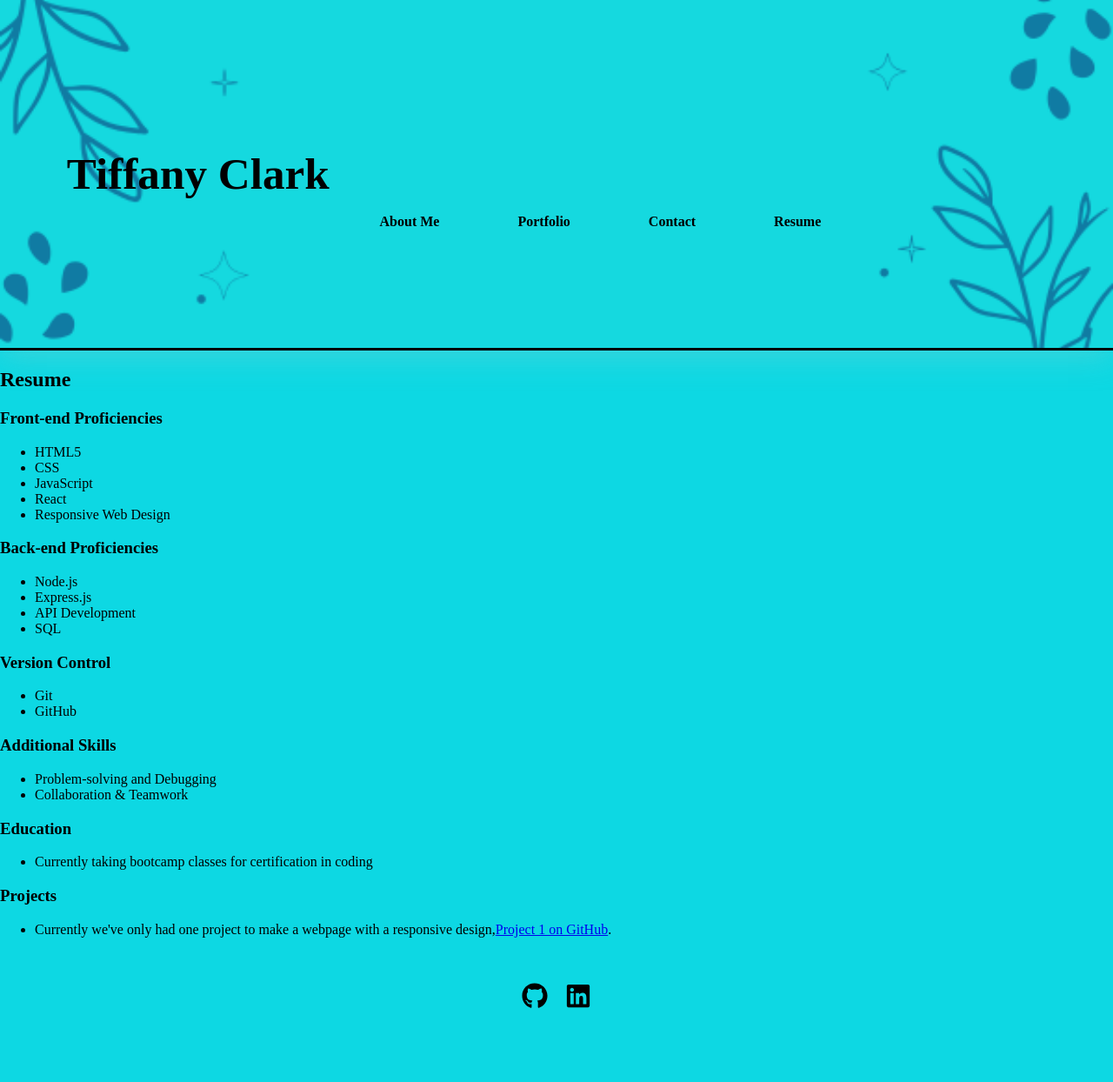
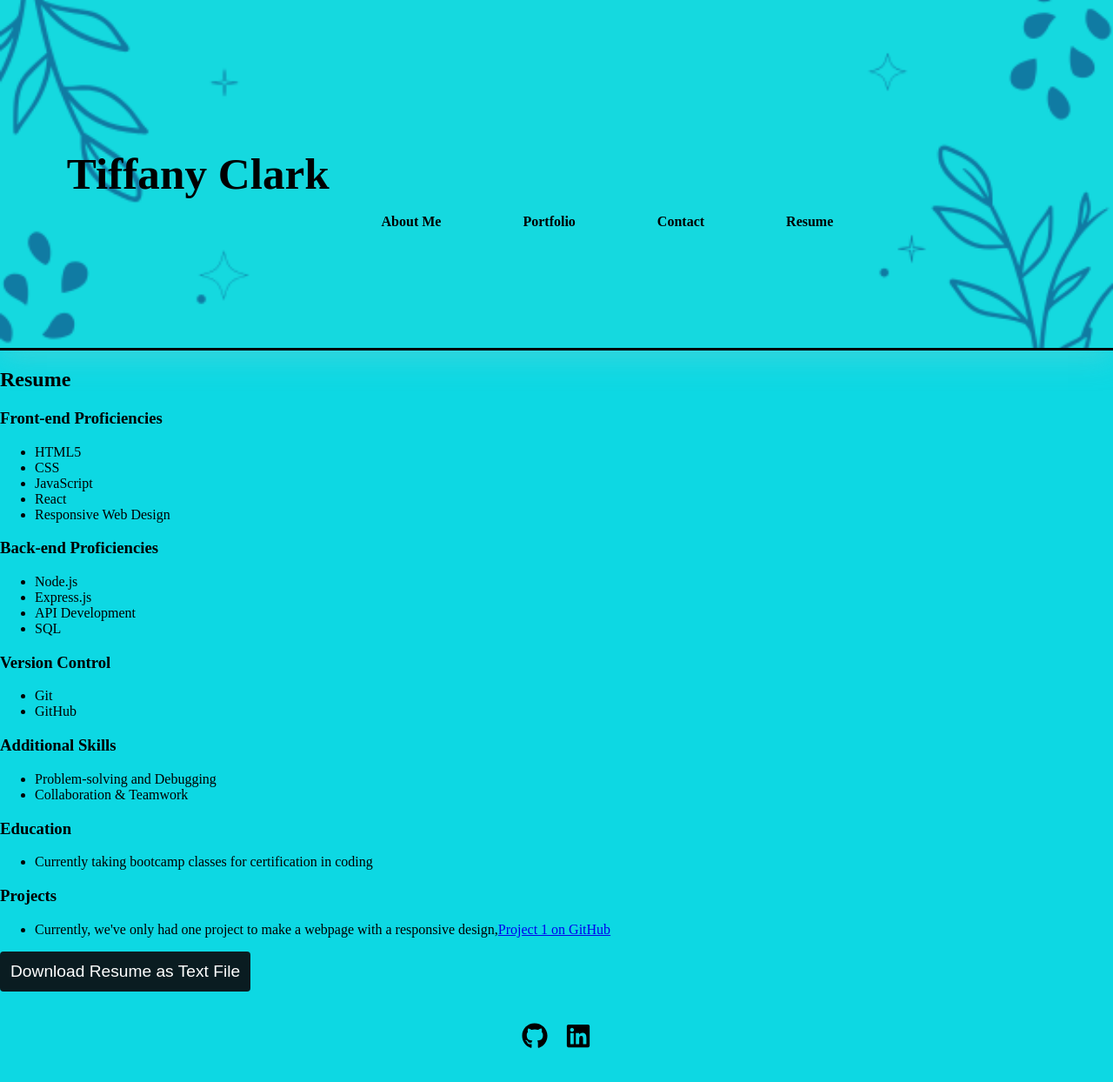
Before and after one commit to TiffanyMClark/Portfolio, a React (Vite) app: page /Resume in a window 1280 px wide. Shown: the whole page at 87% size. Before the commit the page ends 1200 px from the top, so only its background shows below. Built offline with nearby package versions, Linux system fonts and the light colour scheme.

Commit message:
updated css styling, resume, portfolio

```diff
--- a/src/assets/style/index.css
+++ b/src/assets/style/index.css
@@ -42,13 +42,21 @@ nav a {
   padding: 15px 30px;
   background-color: var(--secondary);
   color: #000000;
-  border-radius: 4px;
+  border-radius: 12px;
   font-weight: bold;
   transition: background-color 0.3s ease-in-out;
+  border: 2px solid transparent;
+}
+nav a:focus {
+  outline: 2px solid #ff6f61;
+  box-shadow: 0 0 8px 2px rgba(255, 111, 97, 0.6);
 }
 
 nav a:hover {
-  background-color: var(--tertiary); /* Change color on hover */
+  background-color: #ff6f61;
+  color: white;
+  border-color: #ff6f61;
+  box-shadow: 0 0 8px 2px rgba(255, 111, 97, 0.6);
 }
 
 @media (max-width: 768px) {
@@ -145,7 +153,7 @@ button {
 }
 
 button:hover {
-  background-color: #45a049;
+  background-color: #ff6f61;
 }
 
 footer {
@@ -197,6 +205,7 @@ body {
   gap: 20px;
   justify-content: center;
   margin-top: 20px;
+  border-radius: 12px;
 }
 
 .portfolio-button {
@@ -210,7 +219,7 @@ body {
   width: 200px;
   height: 150px;
   object-fit: cover;
-  border-radius: 8px;
+  border-radius: 12px;
 }
 
 .portfolio-button:hover {
--- a/src/pages/resume.jsx
+++ b/src/pages/resume.jsx
@@ -1,4 +1,47 @@
+import React from "react";
+
 export default function Resume() {
+  const downloadResume = () => {
+    const resumeContent = `
+      Tiffany Clark
+      Web Developer
+
+      Front-end Proficiencies:
+      - HTML5
+      - CSS
+      - JavaScript
+      - React
+      - Responsive Web Design
+
+      Back-end Proficiencies:
+      - Node.js
+      - Express.js
+      - API Development
+      - SQL
+
+      Version Control:
+      - Git
+      - GitHub
+
+      Additional Skills:
+      - Problem-solving and Debugging
+      - Collaboration & Teamwork
+
+      Education:
+      - Currently taking bootcamp classes for certification in coding
+
+      Projects:
+      - Project 1: A responsive webpage design
+      - GitHub: https://github.com/lobungen/Project1
+    `;
+
+    const blob = new Blob([resumeContent], { type: "text/plain" });
+    const link = document.createElement("a");
+    link.href = URL.createObjectURL(blob);
+    link.download = "Tiffany_Clark_Resume.txt";
+    link.click();
+  };
+
   return (
     <div>
       <h2>Resume</h2>
@@ -40,7 +83,7 @@ export default function Resume() {
       <h3>Projects</h3>
       <ul>
         <li>
-          Currently we've only had one project to make a webpage with a
+          Currently, we've only had one project to make a webpage with a
           responsive design,
           <a
             href="https://github.com/lobungen/Project1"
@@ -49,9 +92,10 @@ export default function Resume() {
           >
             Project 1 on GitHub
           </a>
-          .
         </li>
       </ul>
+
+      <button onClick={downloadResume}>Download Resume as Text File</button>
     </div>
   );
 }
```
Also changed, not shown: 9 other files (tests, documents, lock files or other folders).
